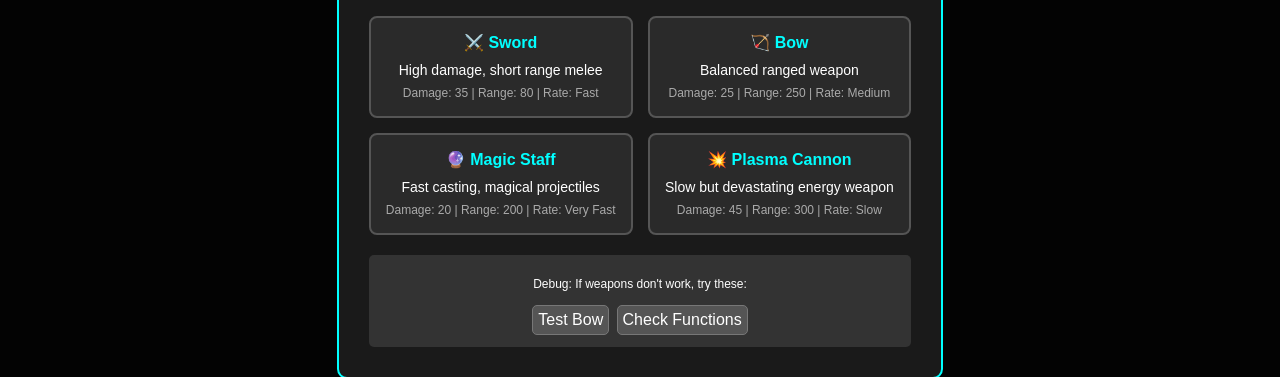
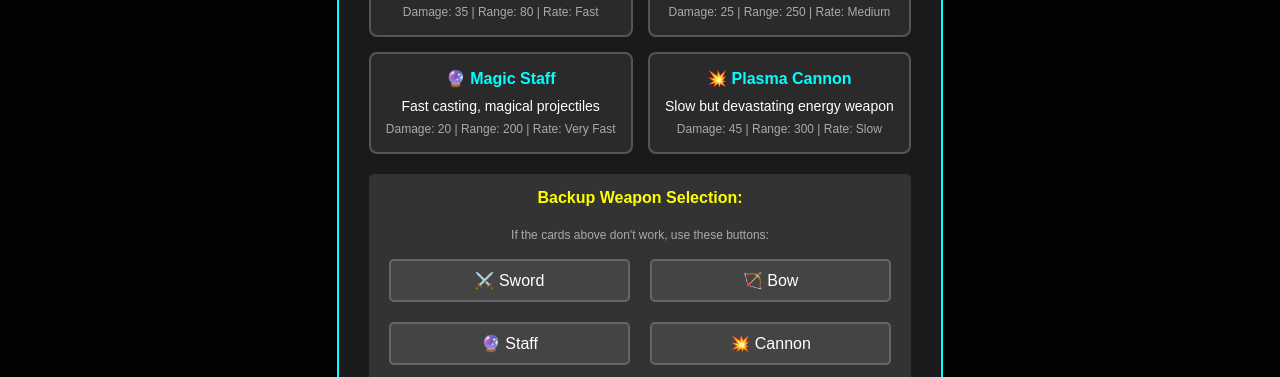
Before and after one commit to alphanumericly/Top-down-shooter, a website: page index.html in a window 1280 px wide. Shown: the part 402-779 px from the top of the page. Drawn offline with Linux system fonts and the light colour scheme; files whose address does not match are found by name.

Commit message:
Update index.html

```diff
--- a/index.html
+++ b/index.html
@@ -334,7 +334,6 @@
                 </div>
             </div>
         </div>
-
         <div id="ui">
             <div>Health: <span id="health">100</span></div>
             <div>Score: <span id="score">0</span></div>
@@ -378,11 +377,19 @@
                     </div>
                 </div>
 
-                <!-- Debug section for GitHub Pages troubleshooting -->
-                <div style="margin-top: 20px; padding: 10px; background: #333; border-radius: 5px; font-size: 12px;">
-                    <p>Debug: If weapons don't work, try these:</p>
-                    <button onclick="window.testWeaponSelection()" style="margin: 2px; padding: 5px; background: #555; color: white; border: 1px solid #777;">Test Bow</button>
-                    <button onclick="console.log('Functions available:', typeof window.selectWeapon, typeof window.startGame)" style="margin: 2px; padding: 5px; background: #555; color: white; border: 1px solid #777;">Check Functions</button>
+                <!-- Fallback weapon buttons if clicking doesn't work -->
+                <div style="margin-top: 20px; padding: 15px; background: #333; border-radius: 5px;">
+                    <h4 style="margin-top: 0; color: #ffff00;">Backup Weapon Selection:</h4>
+                    <p style="font-size: 12px; color: #aaa;">If the cards above don't work, use these buttons:</p>
+                    <div style="display: grid; grid-template-columns: 1fr 1fr; gap: 10px; margin-top: 10px;">
+                        <button id="fallback-sword" style="padding: 10px; background: #444; color: white; border: 2px solid #666; border-radius: 5px; cursor: pointer;">⚔️ Sword</button>
+                        <button id="fallback-bow" style="padding: 10px; background: #444; color: white; border: 2px solid #666; border-radius: 5px; cursor: pointer;">🏹 Bow</button>
+                        <button id="fallback-staff" style="padding: 10px; background: #444; color: white; border: 2px solid #666; border-radius: 5px; cursor: pointer;">🔮 Staff</button>
+                        <button id="fallback-cannon" style="padding: 10px; background: #444; color: white; border: 2px solid #666; border-radius: 5px; cursor: pointer;">💥 Cannon</button>
+                    </div>
+                    <div style="margin-top: 10px; font-size: 11px;">
+                        <button onclick="console.log('selectWeapon available:', typeof window.selectWeapon); console.log('startGame available:', typeof window.startGame);" style="padding: 5px; background: #555; color: white; border: 1px solid #777; font-size: 10px;">Debug: Check Functions</button>
+                    </div>
                 </div>
 
             </div>
```
